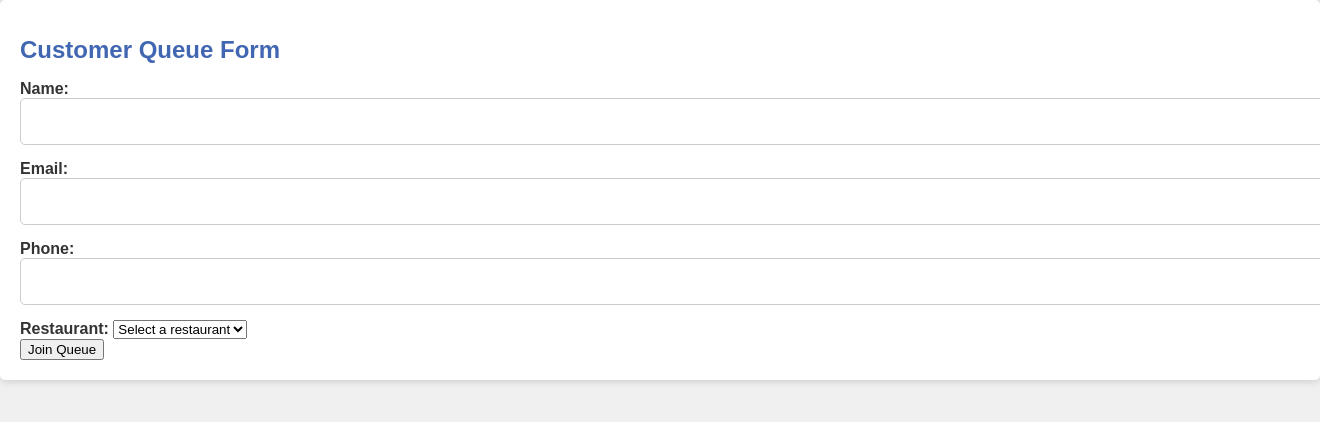
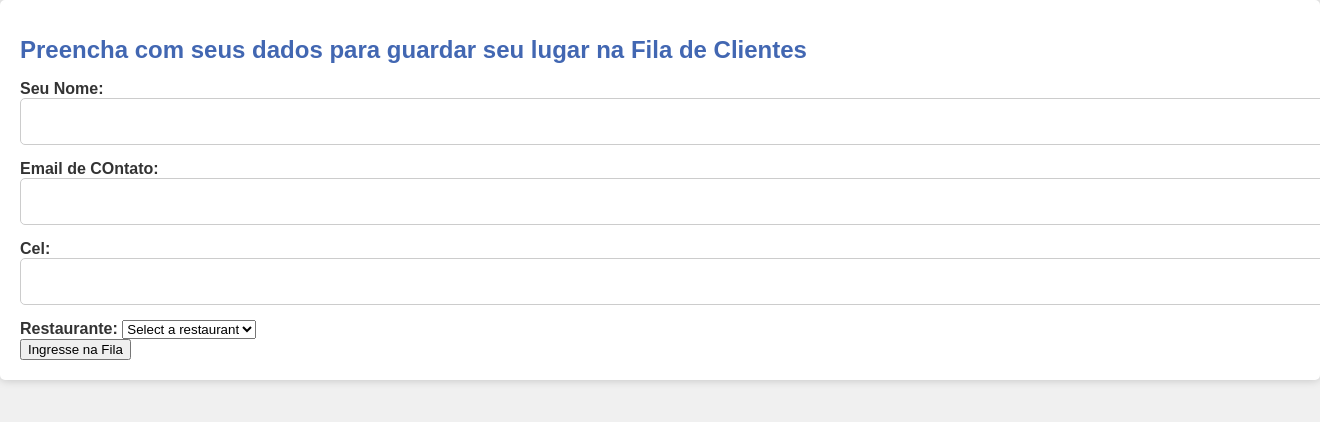
Before and after one commit to rodrigozaroni/queueMVP, a Flask app: page /customer_form in a window 1320 px wide; the page is wider, and only the part inside the window is pictured. Shown: the top 422 px of that part. Run offline with Flask 3, Linux system fonts and the light colour scheme; data that the repository does not hold is empty.

Commit message:
Update customer_form.html

```diff
--- a/templates/customer_form.html
+++ b/templates/customer_form.html
@@ -3,28 +3,29 @@
 <head>
     <meta charset="UTF-8">
     <meta name="viewport" content="width=device-width, initial-scale=1.0">
-    <title>Customer Form</title>
+    <title>Formulário do Cliente</title>
     <link rel="stylesheet" href="{{ url_for('static', filename='style.css') }}">
 </head>
 <body>
     <div class="container">
-        <h1>Customer Queue Form</h1>
+        <h1>Preencha com seus dados para guardar seu lugar na Fila de Clientes</h1>
+
         <form method="POST">
-            <label for="name">Name:</label>
+            <label for="name">Seu Nome:</label>
             <input type="text" id="name" name="name" required><br>
 
-            <label for="email">Email:</label>
+            <label for="email">Email de COntato:</label>
             <input type="email" id="email" name="email" required><br>
 
-            <label for="phone">Phone:</label>
+            <label for="phone">Cel:</label>
             <input type="text" id="phone" name="phone" required><br>
 
-            <label for="restaurant_code">Restaurant:</label>
+            <label for="restaurant_code">Restaurante:</label>
 
 
             <select id="restaurant_code" name="restaurant_code" required>
                 <option value="" disabled selected>Select a restaurant</option>
-                <option value="00">REST TESTE</option>
+                <option value="00">Restaurante Teste</option>
                 <!-- Populate options from the "restaurants" table -->
                 {% for restaurant in restaurants %}
                     <option value="{{ restaurant.restaurant_code }}">{{ restaurant.restaurant_name }}</option>
@@ -33,8 +34,10 @@
 
             <br>
 
-            <input type="submit" value="Join Queue" class="btn">
+            <input type="submit" value="Ingresse na Fila" class="btn">
         </form>
+
+
     </div>
 </body>
 </html>
```
